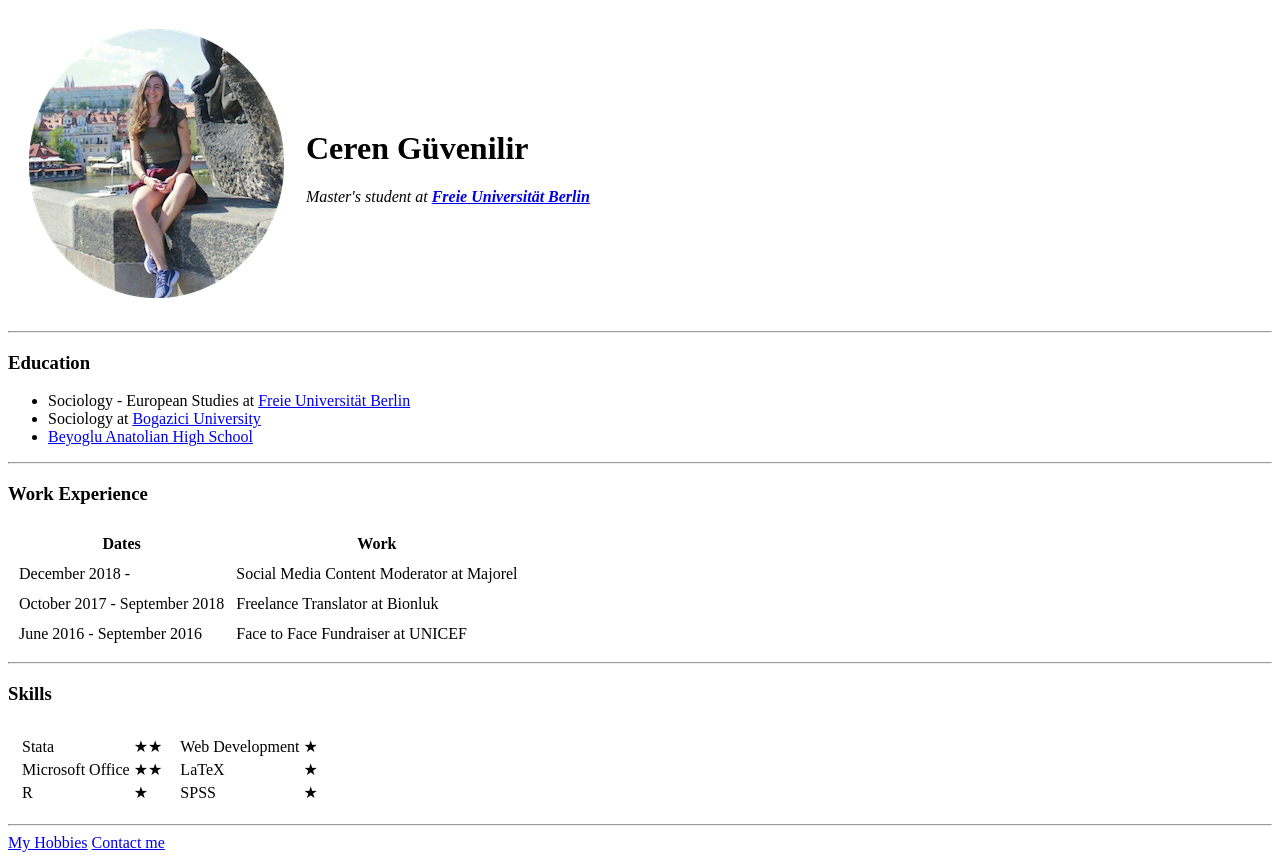
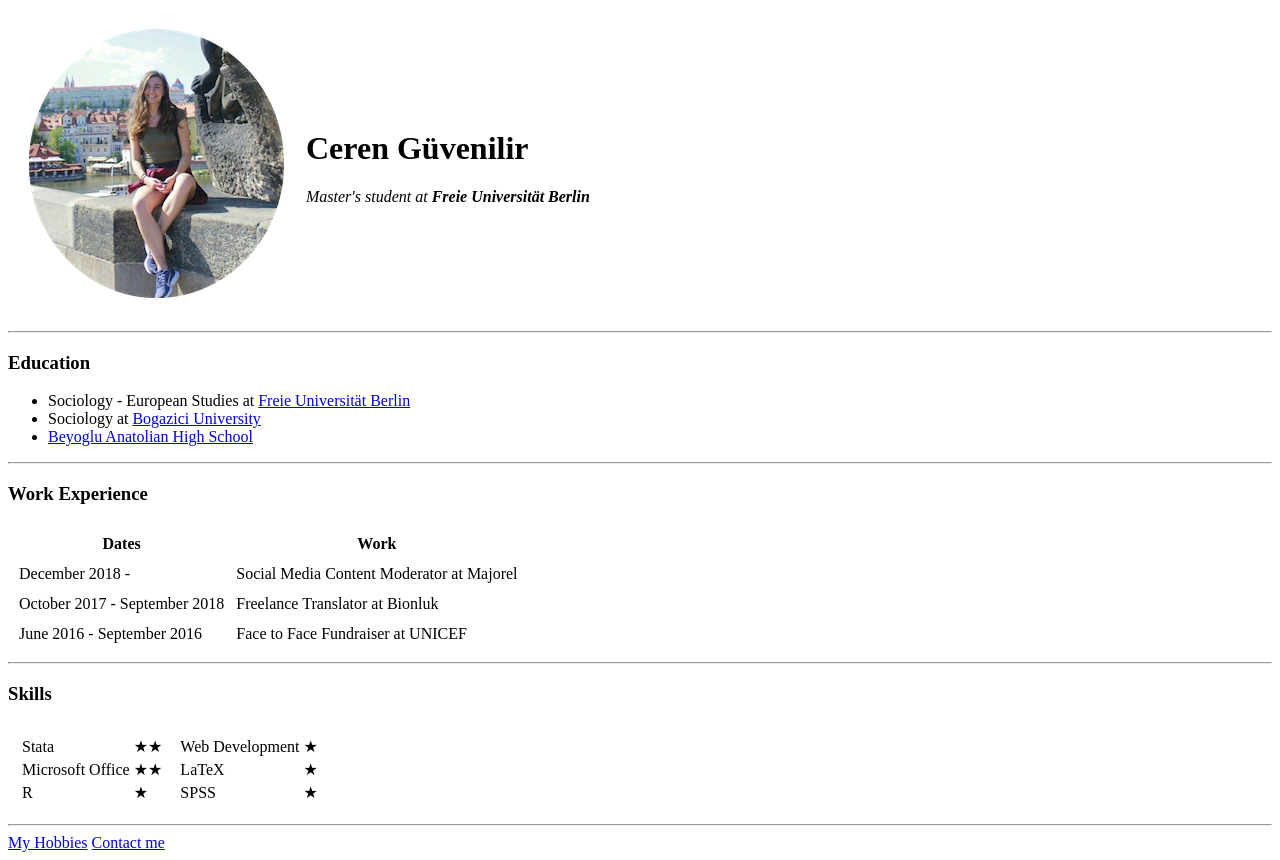
Before and after one commit to cguvenilir/CV, a plain HTML site: page index.html in a window 1280 px wide. Drawn offline with Linux system fonts and the light colour scheme.

Commit message:
Update index.html

```diff
--- a/index.html
+++ b/index.html
@@ -11,7 +11,7 @@
     <tr>
       <td><img src="ceren.png" alt="ceren profile picture"></td>
       <td><h1>Ceren Güvenilir</h1>
-      <p><em>Master's student at <strong><a href="https://www.fu-berlin.de/">Freie Universität Berlin</a></strong></em></p>
+      <p><em>Master's student at <strong>Freie Universität Berlin</strong></em></p>
       <p></p></td>
     </tr>
   </table>
```
